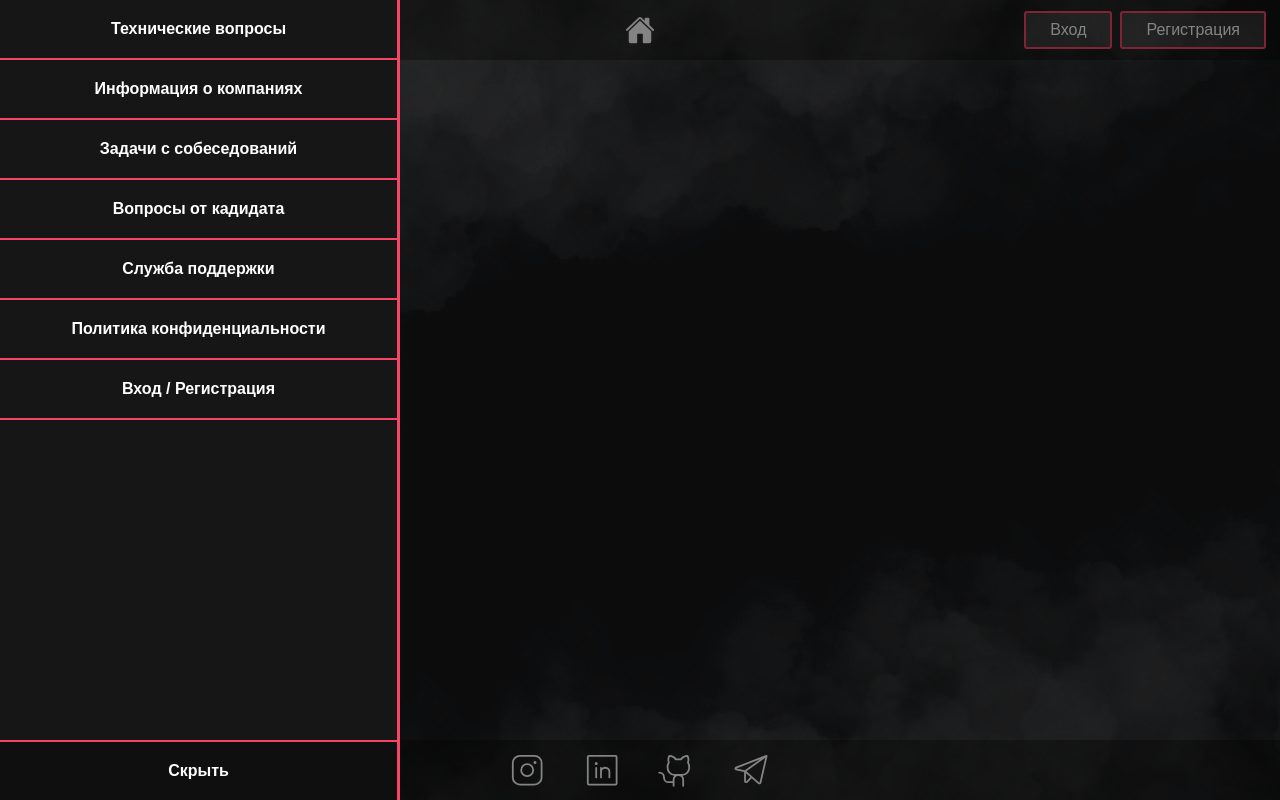
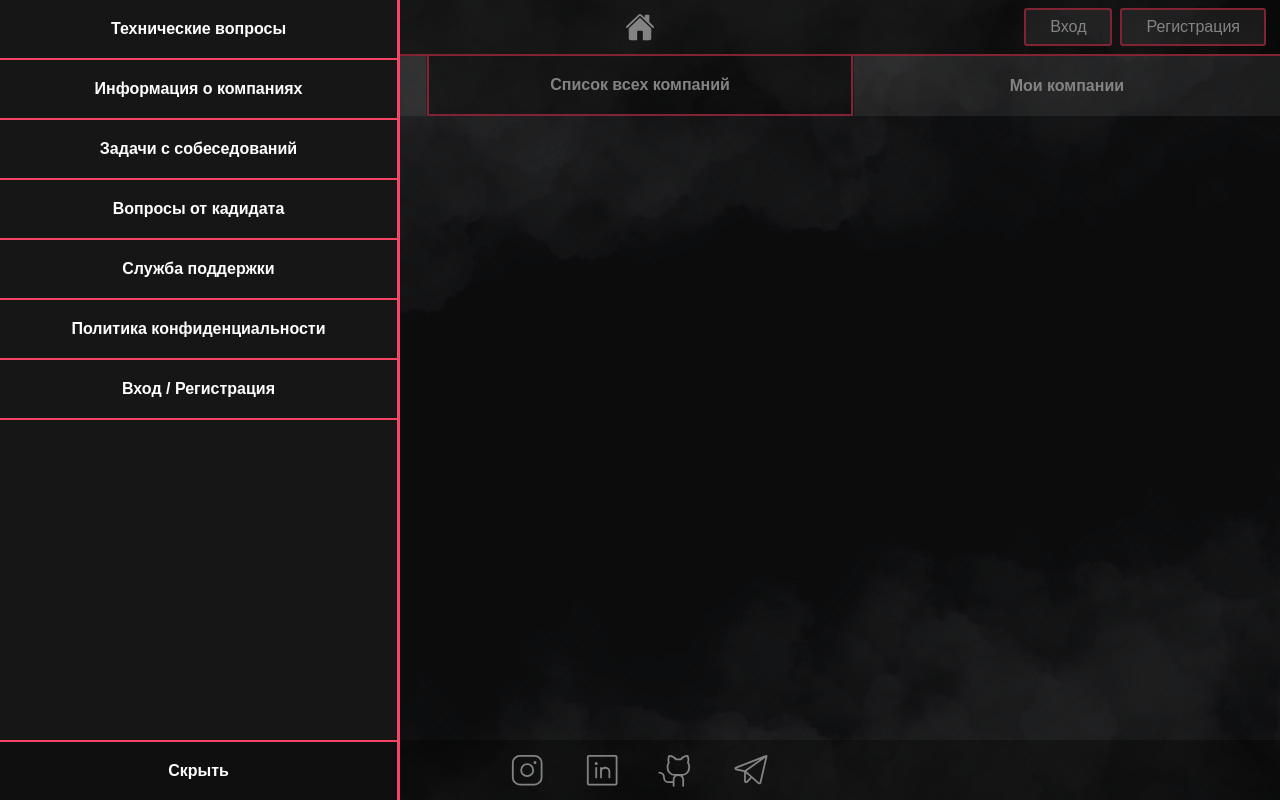
Before and after one commit to Grekalimbus/prepare-to-offer, a Next.js app: page /companiesPage in a window 1280 px wide. Built offline with nearby package versions, Linux system fonts and the light colour scheme; no server answers.

Commit message:
created companyNavButtons

```diff
--- a/src/app/companiesPage/Companies.module.css
+++ b/src/app/companiesPage/Companies.module.css
@@ -0,0 +1,80 @@
+.wrapper {
+    display: flex;
+    flex-direction: column;
+    justify-content: flex-start;
+    align-items: center;
+    width: 100%;
+    height: 100%;
+}
+.wrapperButtons {
+    display: flex;
+    width: 100%;
+    justify-content: space-between;
+    align-items: center;
+    border-top: 2px solid var(--flamingo);
+}
+.wrapperButtons.hidden {
+    display: none;
+}
+.flexButton {
+    width: 33.3%;
+    height: 60px;
+    background-color: var(--shadow-white);
+    display: flex;
+    justify-content: center;
+    align-items: center;
+    font-weight: 600;
+    cursor: pointer;
+    color: var(--white);
+    padding: 10px;
+}
+.flexButton.active {
+    border: 2px solid var(--flamingo);
+    border-top: 0;
+    background: var(--shadow-black);
+}
+.iconToggleHide {
+    width: 100%;
+    height: 50px;
+    display: none;
+    justify-content: center;
+    align-items: center;
+    cursor: pointer;
+    color: var(--flamingo);
+    background-color: var(--shadow-white);
+    border-bottom: 1px solid var(--flamingo);
+    padding: 10px;
+}
+@media (hover: hover) {
+    .flexButton:hover {
+        background-color: var(--shadow-black);
+    }
+    .iconToggleHide:hover {
+        background-color: var(--shadow-black);
+    }
+}
+@media (hover: none) {
+    .flexButton:active {
+        background-color: var(--shadow-black);
+    }
+    .iconToggleHide:hover {
+        background-color: var(--shadow-black);
+    }
+}
+@media (max-width: 915px) {
+    .wrapperButtons {
+        flex-direction: column;
+    }
+    .iconToggleHide {
+        display: flex;
+    }
+    .flexButton {
+        width: 100%;
+        height: 50px;
+        border-top: 1px solid var(--flamingo);
+        border-bottom: 1px solid var(--flamingo);
+    }
+    .flexButton.active {
+        border: 0;
+    }
+}
--- /dev/null
+++ b/src/app/companiesPage/CompanyNavButtons.tsx
@@ -0,0 +1,25 @@
+import { IoIosArrowDown, IoIosArrowUp } from "react-icons/io";
+import styles from "./Companies.module.css";
+
+interface IProps {
+    isHidden: boolean;
+    setIsHidden: React.Dispatch<React.SetStateAction<boolean>>;
+}
+const CompanyNavButtons = ({ isHidden, setIsHidden }: IProps) => {
+    return (
+        <>
+            <section className={`${styles.wrapperButtons} ${isHidden ? styles.hidden : ""}`}>
+                <button className={styles.flexButton}>Добавить информацию о компании</button>
+                <button className={`${styles.flexButton} ${styles.active}`}>Список всех компаний</button>
+                <button className={styles.flexButton}>Мои компании</button>
+            </section>
+            {!isHidden ? (
+                <IoIosArrowUp className={styles.iconToggleHide} onClick={() => setIsHidden(prev => !prev)} />
+            ) : (
+                <IoIosArrowDown className={styles.iconToggleHide} onClick={() => setIsHidden(prev => !prev)} />
+            )}
+        </>
+    );
+};
+
+export default CompanyNavButtons;
--- a/src/app/companiesPage/page.tsx
+++ b/src/app/companiesPage/page.tsx
@@ -1,5 +1,26 @@
+"use client";
+import { useEffect, useState } from "react";
+import styles from "./Companies.module.css";
+import CompanyNavButtons from "./CompanyNavButtons";
 const CompaniesPage = () => {
-    return <div>CompaniesPage</div>;
+    const [isHidden, setIsHidden] = useState<boolean>(false);
+    useEffect(() => {
+        function handleResize() {
+            if (window.innerWidth > 915) {
+                setIsHidden(false);
+            }
+        }
+        handleResize();
+        window.addEventListener("resize", handleResize);
+        return () => {
+            window.removeEventListener("resize", handleResize);
+        };
+    }, [window.innerWidth]);
+    return (
+        <div className={styles.wrapper}>
+            <CompanyNavButtons isHidden={isHidden} setIsHidden={setIsHidden} />
+        </div>
+    );
 };
 
 export default CompaniesPage;
--- a/src/app/modules/navBar/NavBar.module.css
+++ b/src/app/modules/navBar/NavBar.module.css
@@ -8,17 +8,9 @@
     animation: slideIn 0.5s forwards;
 }
 .wrapperNavBar.hidden {
-    animation: slideOut 0.3s forwards;
+    transform: translateX(-100%);
+    animation: none;
 }
-@keyframes slideOut {
-    from {
-        transform: translateX(0);
-    }
-    to {
-        transform: translateX(-100%);
-    }
-}
-
 @keyframes slideIn {
     from {
         transform: translateX(-100%);
--- a/src/app/modules/navBar/NavBar.tsx
+++ b/src/app/modules/navBar/NavBar.tsx
@@ -27,6 +27,7 @@ const NavBar = () => {
     };
 
     console.log("session", session);
+
     return (
         <>
             <aside className={`${styles.wrapperNavBar} ${!isNavigationActive ? styles.hidden : ""}`}>
```
Also changed, not shown: src/app/modules/companyCard/CompanyCard.module.css (added, +20 -0 lines), src/app/modules/companyCard/CompanyCard.tsx (added, +60 -0 lines).
